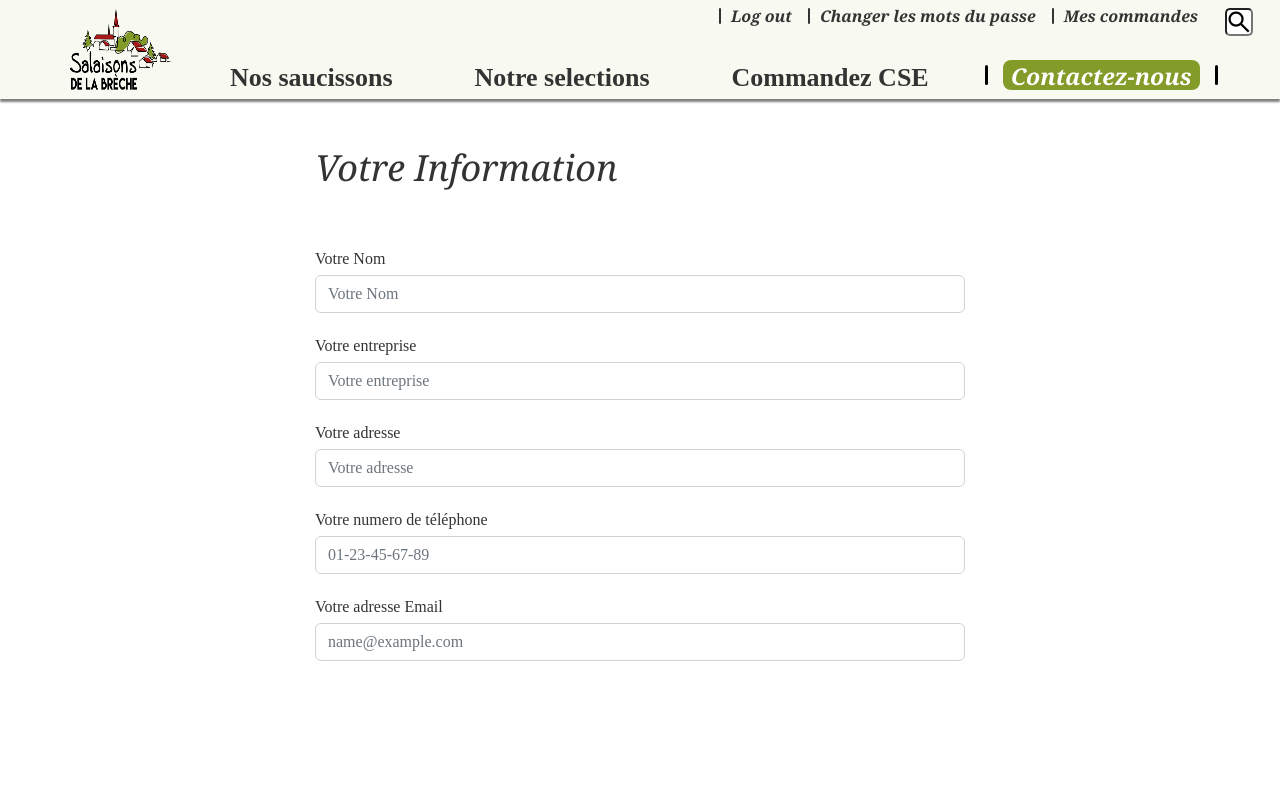
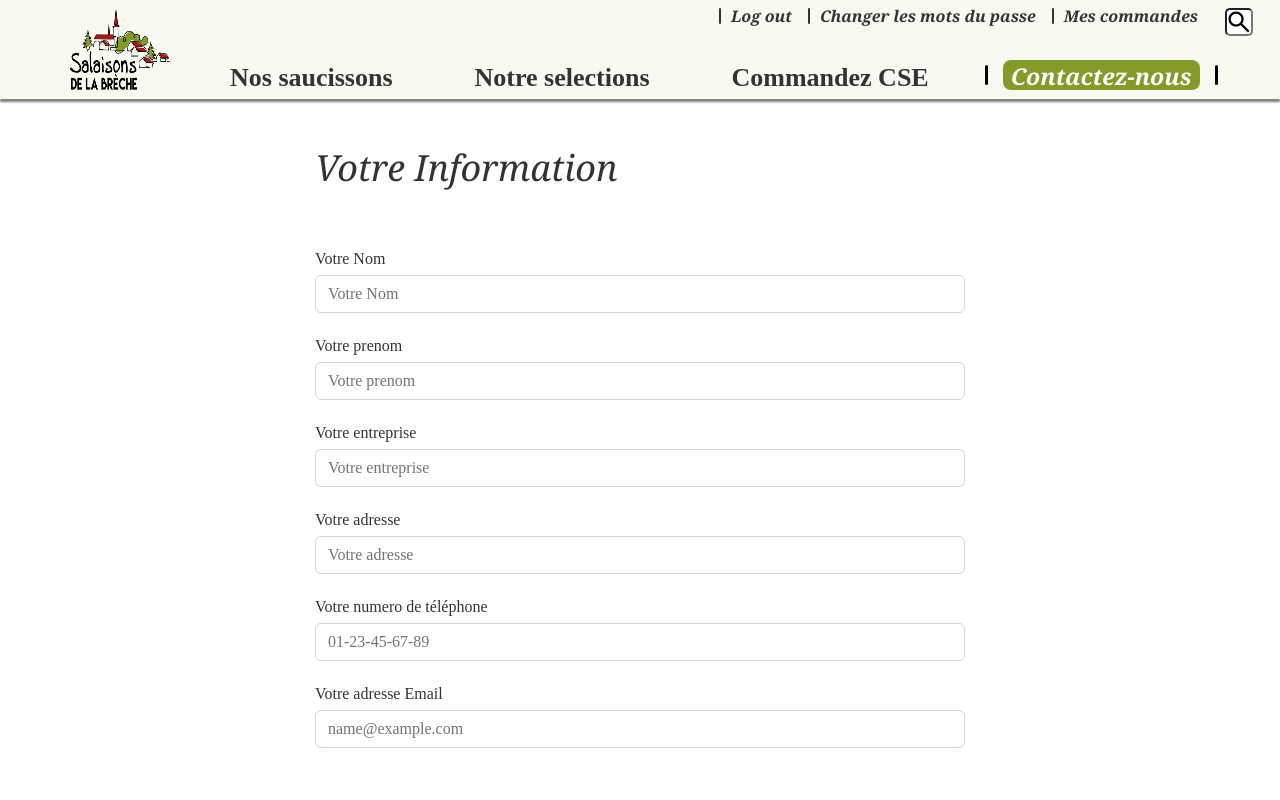
Before and after one commit to bibibush/frontend-breche, a React (Create React App) app: page /commande in a window 1280 px wide. Shown: the top 800 px of the page. Built offline with nearby package versions, Linux system fonts and the light colour scheme; no server answers; a web font is replaced by a local one.

Commit message:
nom et prenom

```diff
--- a/src/components/CommandeCSE.jsx
+++ b/src/components/CommandeCSE.jsx
@@ -39,7 +39,16 @@ export default function CommandeCSE() {
               onChange={putName}
               type="text"
               placeholder="Votre Nom"
-              name="name"
+              name="nom"
+            />
+          </Form.Group>
+          <Form.Group className="mb-3 nom">
+            <Form.Label>Votre prenom</Form.Label>
+            <Form.Control
+              onChange={putName}
+              type="text"
+              placeholder="Votre prenom"
+              name="prenom"
             />
           </Form.Group>
           <Form.Group className="mb-3 entreprise">
--- a/src/components/Header.jsx
+++ b/src/components/Header.jsx
@@ -228,10 +228,19 @@ export default function Header() {
                       <Form.Group className="mb-3">
                         <Form.Label>Votre Nom</Form.Label>
                         <Form.Control
-                          name="username"
+                          name="nom"
                           type="text"
                           required
                           placeholder="Votre nom"
+                        />
+                      </Form.Group>
+                      <Form.Group className="mb-3">
+                        <Form.Label>Votre prenom</Form.Label>
+                        <Form.Control
+                          name="prenom"
+                          type="text"
+                          required
+                          placeholder="Votre prenom"
                         />
                       </Form.Group>
                       <Form.Group className="mb-3">
```
